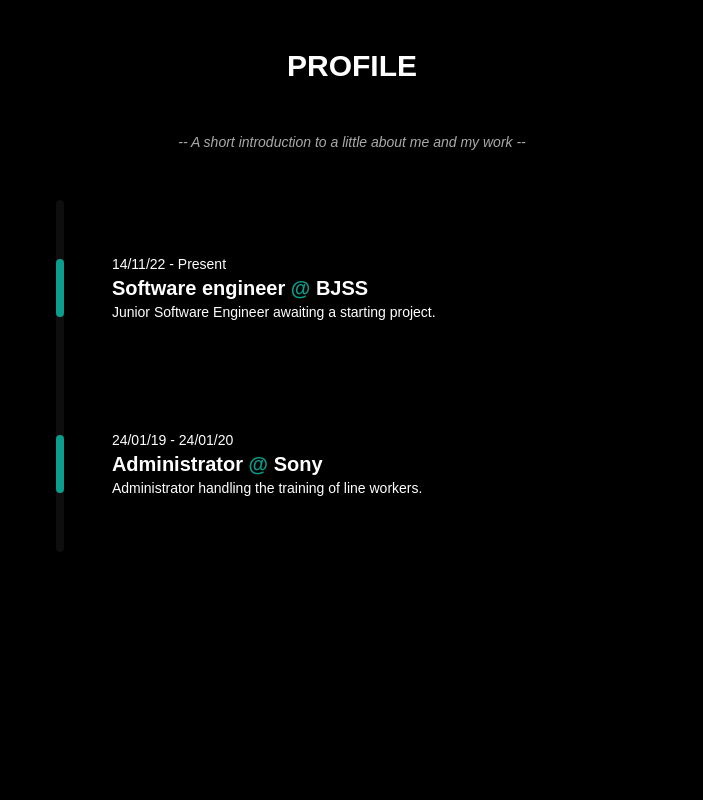
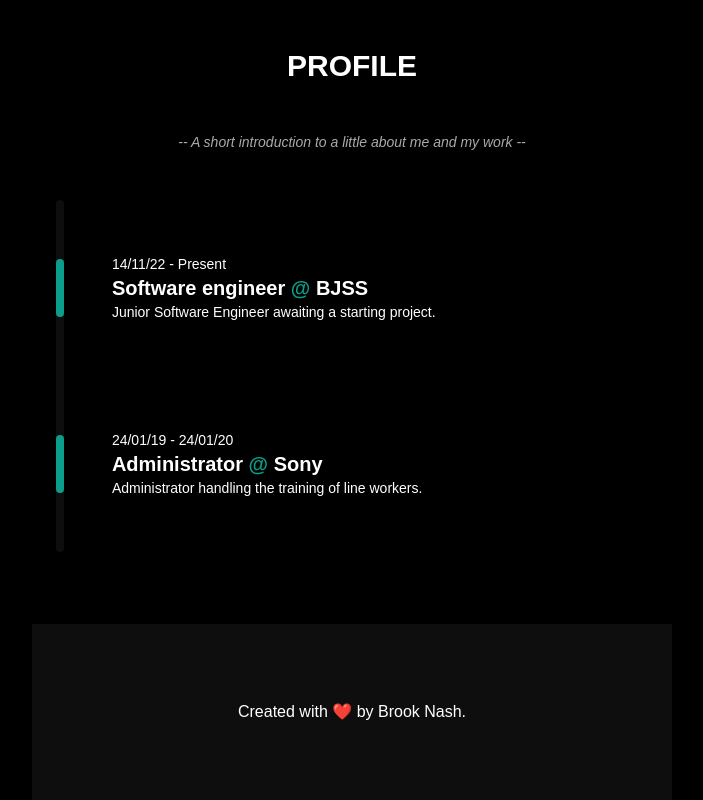
Before and after one commit to brooqnash/portfolio, a React (Vite) app: page / in a window 1280 px wide. Shown: the part 582-1382 px from the top of the page, without its empty margins (288-991 px from the left). Before the commit the page ends 1206 px from the top, so only its background shows below. Built offline with nearby package versions, Linux system fonts and the light colour scheme.

Commit message:
ADD: Footer component

```diff
--- /dev/null
+++ b/src/components/Footer.tsx
@@ -0,0 +1,9 @@
+const Footer: React.FC = (): JSX.Element => {
+  return (
+    <div className="h-44 flex justify-center items-center bg-DarkGrey">
+      <h1>Created with ❤️ by Brook Nash.</h1>
+    </div>
+  );
+};
+
+export default Footer;
--- a/src/main.css
+++ b/src/main.css
@@ -18,7 +18,7 @@ body {
   }
 
   .Index {
-    @apply w-1/2 mt-12 mb-12 flex flex-col gap-12;
+    @apply w-1/2 mt-12 flex flex-col gap-12;
   }
 
   .Biography {
--- a/src/pages/Index.tsx
+++ b/src/pages/Index.tsx
@@ -4,12 +4,12 @@ import Projects from "../components/Projects";
 import Contact from "../components/Contact";
 import Tabs from "../components/Tabs";
 import Biography from "../components/Biography";
+import Footer from "../components/Footer";
 import { AppContext } from "../context/AppContext";
 
 const Index: React.FC = (): JSX.Element => {
   const { activeTab } = useContext(AppContext);
 
-  // TODO: Add footer.
   // TODO: Cache GitHub repos.
   // TODO: Repo fallback.
 
@@ -20,6 +20,7 @@ const Index: React.FC = (): JSX.Element => {
       {activeTab === "profile" && <Profile />}
       {activeTab === "projects" && <Projects />}
       {activeTab === "contact" && <Contact />}
+      <Footer />
     </main>
   );
 };
```
